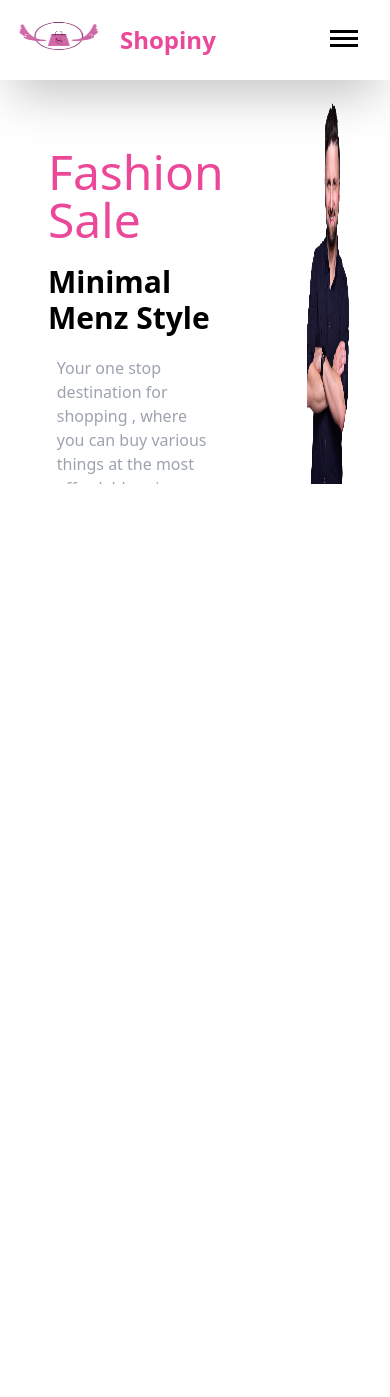
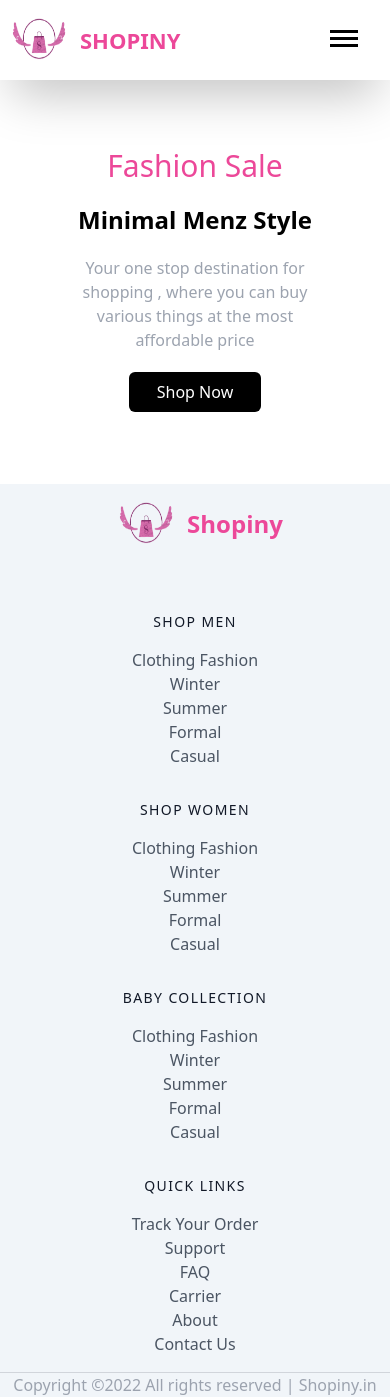
Before and after one commit to KaushikJoshi93/shopiny_frontend, a Next.js app: page / in a window 390 px wide. Before the commit the page ends 844 px from the top, so only its background shows below. Built offline with nearby package versions, Linux system fonts and the light colour scheme; a web font is replaced by a local one.

Commit message:
DAY 2-- Completed navbar and footer fully with responsiveness.Also added some footer color in tailwind config file

```diff
--- /dev/null
+++ b/components/Footer.jsx
@@ -0,0 +1,62 @@
+import React from 'react'
+import Image from 'next/image'
+
+const Footer = () => {
+    return (
+        <div className='w-screen  flex flex-col'>
+            <div className='w-full p-4 flex flex-col gap-8 md:gap-12 sm:items-center md:flex-row  bg-footerColor  border-t-white border-b-white'>
+                <div className='flex flex-1 justify-center md:justify-start'>
+                    <Image src={"/images/logo.png"} height="91" width="120" className='w-20 h-20'/>
+                    <p className='text-pink-500 font-bold mt-2 text-2xl'>Shopiny</p>
+                </div>
+                <div className='flex flex-col items-center md:items-start flex-1'>
+                    <p className='font-medium text-gray-900 tracking-widest text-sm mb-3 dark:text-gray-200 uppercase'>Shop Men</p>
+                    <ul className='flex flex-col items-center md:items-start mt-1 md:mt-4'>
+                        <li className='text-gray-600 hover:text-gray-800 dark:text-gray-400 cursor-pointer '>Clothing Fashion</li>
+                        <li className='text-gray-600 hover:text-gray-800 dark:text-gray-400 cursor-pointer'>Winter</li>
+                        <li className='text-gray-600 hover:text-gray-800 dark:text-gray-400 cursor-pointer '>Summer</li>
+                        <li className='text-gray-600 hover:text-gray-800 dark:text-gray-400 cursor-pointer '>Formal</li>
+                        <li className='text-gray-600 hover:text-gray-800 dark:text-gray-400 cursor-pointer '>Casual</li>
+                    </ul>
+                </div>
+                <div className='flex flex-col flex-1 items-center md:items-start'>
+                    <p className='font-medium text-gray-900 tracking-widest text-sm mb-3 dark:text-gray-200 uppercase'>Shop Women</p>
+                    <ul className='flex flex-col mt-1 md:mt-4 items-center md:items-start'>
+                        <li className='text-gray-600 hover:text-gray-800 dark:text-gray-400 cursor-pointer '>Clothing Fashion</li>
+                        <li className='text-gray-600 hover:text-gray-800 dark:text-gray-400 cursor-pointer '>Winter</li>
+                        <li className='text-gray-600 hover:text-gray-800 dark:text-gray-400 cursor-pointer '>Summer</li>
+                        <li className='text-gray-600 hover:text-gray-800 dark:text-gray-400 cursor-pointer '>Formal</li>
+                        <li className='text-gray-600 hover:text-gray-800 dark:text-gray-400 cursor-pointer '>Casual</li>
+                    </ul>
+                </div>
+                <div className='flex flex-col flex-1 items-center md:items-start'>
+                    <p className='font-medium text-gray-900 tracking-widest text-sm mb-3 dark:text-gray-200 uppercase'>Baby Collection</p>
+                    <ul className='flex flex-col mt-1 md:mt-4 items-center md:items-start'>
+                        <li className='text-gray-600 hover:text-gray-800 dark:text-gray-400 cursor-pointer '>Clothing Fashion</li>
+                        <li className='text-gray-600 hover:text-gray-800 dark:text-gray-400 cursor-pointer '>Winter</li>
+                        <li className='text-gray-600 hover:text-gray-800 dark:text-gray-400 cursor-pointer '>Summer</li>
+                        <li className='text-gray-600 hover:text-gray-800 dark:text-gray-400 cursor-pointer '>Formal</li>
+                        <li className='text-gray-600 hover:text-gray-800 dark:text-gray-400 cursor-pointer '>Casual</li>
+                    </ul>
+                </div>
+                <div className='flex flex-col flex-1 items-center md:items-start'>
+                    <p className='font-medium text-gray-900 tracking-widest text-sm mb-3 dark:text-gray-200 uppercase'>Quick Links</p>
+                    <ul className='flex flex-col mt-1 md:mt-4 items-center md:items-start'>
+                        <li className='text-gray-600 hover:text-gray-800 dark:text-gray-400 cursor-pointer '>Track Your Order</li>
+                        <li className='text-gray-600 hover:text-gray-800 dark:text-gray-400 cursor-pointer '>Support</li>
+                        <li className='text-gray-600 hover:text-gray-800 dark:text-gray-400 cursor-pointer '>FAQ</li>
+                        <li className='text-gray-600 hover:text-gray-800 dark:text-gray-400 cursor-pointer '>Carrier</li>
+                        <li className='text-gray-600 hover:text-gray-800 dark:text-gray-400 cursor-pointer '>About</li>
+                        <li className='text-gray-600 hover:text-gray-800 dark:text-gray-400 cursor-pointer '>Contact Us</li>
+                    </ul>
+                </div>
+
+            </div>
+            <div className='w-full bg-footerColor flex justify-center border-t-gray-300 border-t-[0.1px]'>
+                <p className='text-gray-400 font-extralight'>Copyright ©2022 All rights reserved | Shopiny.in</p>
+            </div>
+        </div>
+    )
+}
+
+export default Footer
--- a/components/Navbar.jsx
+++ b/components/Navbar.jsx
@@ -1,19 +1,27 @@
 import Image from 'next/image'
-import React, { useState } from 'react'
+import React, { useEffect, useState } from 'react'
 import { BsCartFill } from 'react-icons/bs'
 
 const Navbar = () => {
   const [toggleMenu, setToggleMenu] = useState(false);
+  useEffect(()=>{
+    if(toggleMenu){
+      document.body.style.overflow = "hidden";
+    }else{
+      document.body.style.overflow = "auto";
+    }
+  },[toggleMenu])
   return (
-    <div className='flex justify-between h-20 shadow-2xl'>
+    <div className='flex flex-col'>
+      <div className='flex justify-between h-20 shadow-2xl relative'>
         {/* below div contais the logo of the website */}
         <div className='flex items-center'>
-        <Image src="/images/logo.png" height="111" width="120" className='h-14 mt-4' />
-        <p className='text-2xl font-bold text-pink-500'>Shopiny</p>
+          <Image src="/images/logo.png" height="111" width="120" className='w-20 h-20 mt-8' />
+          <p className='text-[22px] md:text-2xl font-bold text-pink-500 font-sans'>SHOPINY</p>
         </div>
         {/* below div contains the menu and menuitems */}
         <div className='flex items-center mr-8'>
-        <ul className='hidden md:flex  list-none  text-gray-800 font-sans  '>
+          <ul className='hidden md:flex  list-none  text-gray-800 font-sans gap-8 '>
             <li className='cursor-pointer hover:text-gray-400'>Home</li>
             <li className='cursor-pointer hover:text-gray-400'>About</li>
             <li className='cursor-pointer hover:text-gray-400'>Categories</li>
@@ -21,20 +29,23 @@ const Navbar = () => {
             <li className='cursor-pointer hover:text-gray-400 text-lg '><BsCartFill /></li>
           </ul>
           <div className='flex flex-col md:hidden lg:hidden '>
-          <div className='flex flex-col ' onClick={()=>setToggleMenu(!toggleMenu)}>
-            <div className='w-7 h-[3px] bg-black mb-1' />
-            <div className='w-7 h-[3px] bg-black mb-1' />
-            <div className='w-7 h-[3px] bg-black mb-1' />
+            <div className='flex flex-col ' onClick={() => setToggleMenu(!toggleMenu)}>
+              <div className={`w-7 h-[3px] bg-black mb-1  transition-all  duration-500 ${toggleMenu && 'rotate-[125deg]'}  ${toggleMenu && 'translate-y-[6px]'} `} />
+              <div className={`w-7 h-[3px] bg-black mb-1  transition-all duration-500 ${toggleMenu && 'rotate-[-122deg]'} `} />
+              <div className={`w-7 h-[3px] bg-black mb-1  ${toggleMenu && 'opacity-0'}`} />
             </div>
-          {toggleMenu && <ul className=' w-[70vw] flex flex-col list-none text-gray-800 font-sans  bg-white p-9 transition animate-slide-in shadow-2xl'>
-            <li className='cursor-pointer hover:text-gray-400 mt-4'>Home</li>
-            <li className='cursor-pointer hover:text-gray-400 mt-4'>About</li>
-            <li className='cursor-pointer hover:text-gray-400 mt-4'>Categories</li>
-            <li className='cursor-pointer hover:text-gray-400 mt-4'>Contact</li>
-            <li className='cursor-pointer hover:text-gray-400 text-lg mt-4 '><BsCartFill /></li>
-          </ul>}
+
           </div>
         </div>
+      </div>
+      {toggleMenu && <ul className=' w-[100vw] h-screen flex flex-col list-none text-gray-800 font-sans  bg-white p-9 transition  shadow-2xl  items-center  animate-slide-in '>
+        <li className='cursor-pointer hover:text-gray-400 text-2xl font-light mt-8 '>Home</li>
+        <li className='cursor-pointer hover:text-gray-400 text-2xl font-light mt-8 '>About</li>
+        <li className='cursor-pointer hover:text-gray-400 text-2xl font-light mt-8 '>Categories</li>
+        <li className='cursor-pointer hover:text-gray-400 text-2xl font-light mt-8 '>Contact</li>
+        <li className='cursor-pointer hover:text-gray-400 text-4xl mt-8 '><BsCartFill /></li>
+      </ul>}
+
     </div>
   )
 }
--- a/pages/index.js
+++ b/pages/index.js
@@ -1,5 +1,6 @@
 import Head from 'next/head'
 import Image from 'next/image'
+import Footer from '../components/Footer'
 import Navbar from '../components/Navbar'
 
 export default function Home() {
@@ -20,24 +21,27 @@ export default function Home() {
         <div className='flex h-96 mt-5'>
           <div className='flex-1 flex flex-col items-center p-12'>
             <div className='mb-5'>
-                <p className='text-5xl font-kcursive text-pink-500'>Fashion Sale</p>
+              <p className='text-3xl md:text-5xl font-kcursive text-pink-500'>Fashion Sale</p>
             </div>
             <div className='mb-5'>
-                <p className='text-3xl font-semibold font-sans'>Minimal Menz Style</p>
+              <p className='text-2xl md:text-3xl font-semibold font-sans'>Minimal Menz Style</p>
             </div>
             <div className='mb-5 text-center flex justify-center text-start'>
-                <p className='text-gray-400 font-medium w-[90%]'>Your one stop destination for shopping , where you can buy
+              <p className='text-gray-400 font-medium  text-[16px] text-center md:text-start w-[90%]'>Your one stop destination for shopping , where you can buy
                 various things at the most affordable price </p>
             </div>
             <div className='mb-5'>
-                <button className='bg-black text-white p-2 rounded-md pr-12 pl-12'>Shop Now</button>
+              <button className='bg-black text-white p-2 rounded-md pr-7 pl-7 md:pr-12 md:pl-12'>Shop Now</button>
             </div>
           </div>
-          <div className='flex-1 flex justify-center'>
-                    <Image src={"/images/hero.png"} width={429} height={682} className=" w-[40%] h-full "/>
+          <div className='flex-1 hidden  md:flex  justify-center  '>
+            <Image src={"/images/hero.png"} width={429} height={682} className=" w-[40%] h-full " />
           </div>
         </div>
 
+
+        {/* Footer section */}
+        <Footer/>
       </main>
     </div>
   )
--- a/tailwind.config.js
+++ b/tailwind.config.js
@@ -6,24 +6,54 @@ module.exports = {
     "./components/**/*.{js,ts,jsx,tsx}",
   ],
   theme: {
+
     extend: {
+      colors:{
+        "footerColor":"#F1F5F9",
+      },
       fontFamily: {
         'kcursive': ['Cedarville Cursive', ...defaultTheme.fontFamily.sans],
       },
       keyframes: {
         "slide-in": {
           "0%": {
-            "-webkit-transform": "translateX(9%)",
-            transform: "translateX(9%)",
+            "-webkit-transform": "translateX(50%)",
+            transform: "translateX(50%)",
           },
           "100%": {
-            "-webkit-transform": "translateX(-20%)",
-            transform: "translateX(-20%)",
+            "-webkit-transform": "translateX(0%)",
+            transform: "translateX(0%)",
           },
         },
+
+        "rotate-right":{
+          "0%":{
+            "-webkit-transform": "rotate(0deg)",
+            transform: "rotate(0deg)",
+          },
+          "100%":{
+            "-webkit-transform": "rotate(132deg)",
+            transform: "rotate(132deg)",
+          }
+        },
+
+        "rotate-left":{
+          "0%":{
+            "-webkit-transform": "rotate(0deg)",
+            transform: "rotate(0deg)",
+          },
+          "100%":{
+            "-webkit-transform": "rotate(-132deg)",
+            transform: "rotate(-132deg)",
+          }
+        },
+
+
       },
       animation: {
         "slide-in": "slide-in 0.5s ease-in",
+        "rotate-right":"rotate-right 0.5s ease",
+        "rotate-left":"rotate-left 0.5s ease",
       },
 
     },
```
Lines whose indentation alone changed are shown as unchanged.
